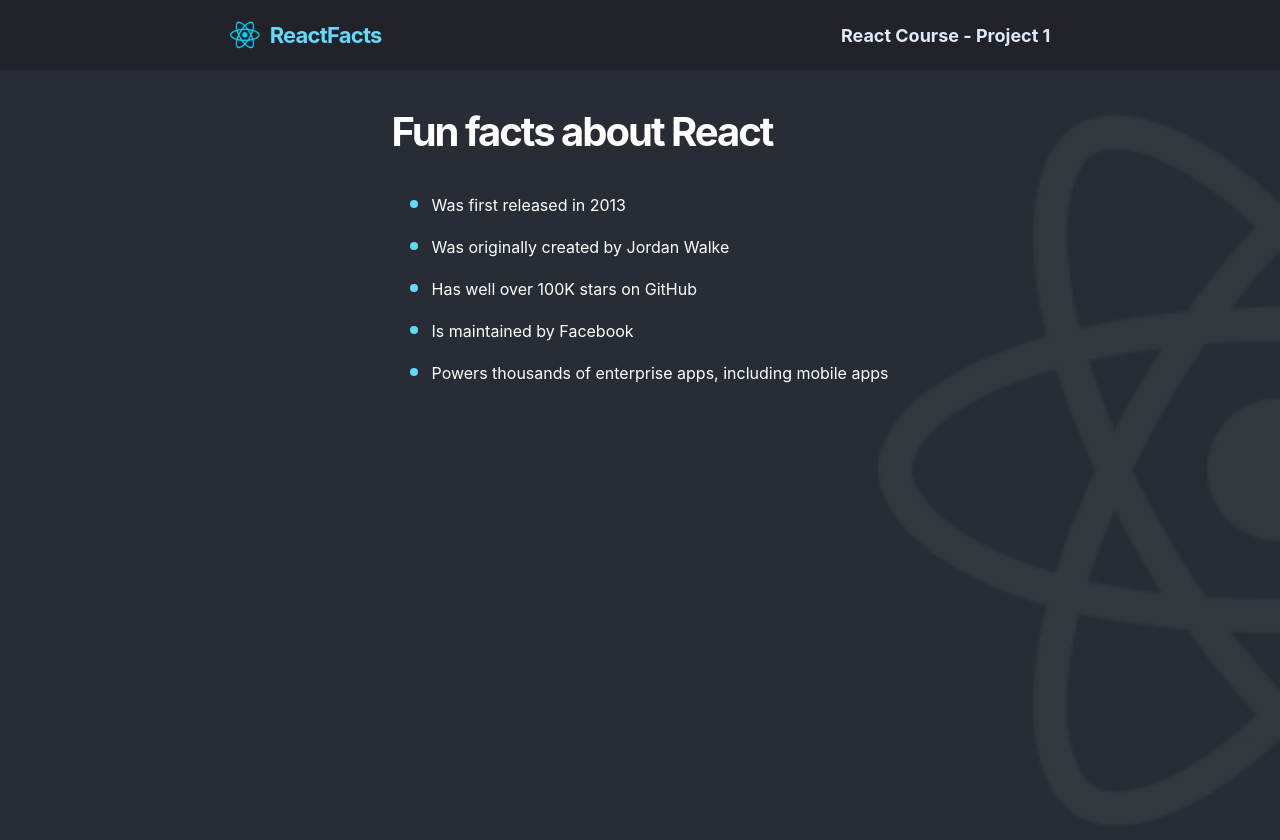
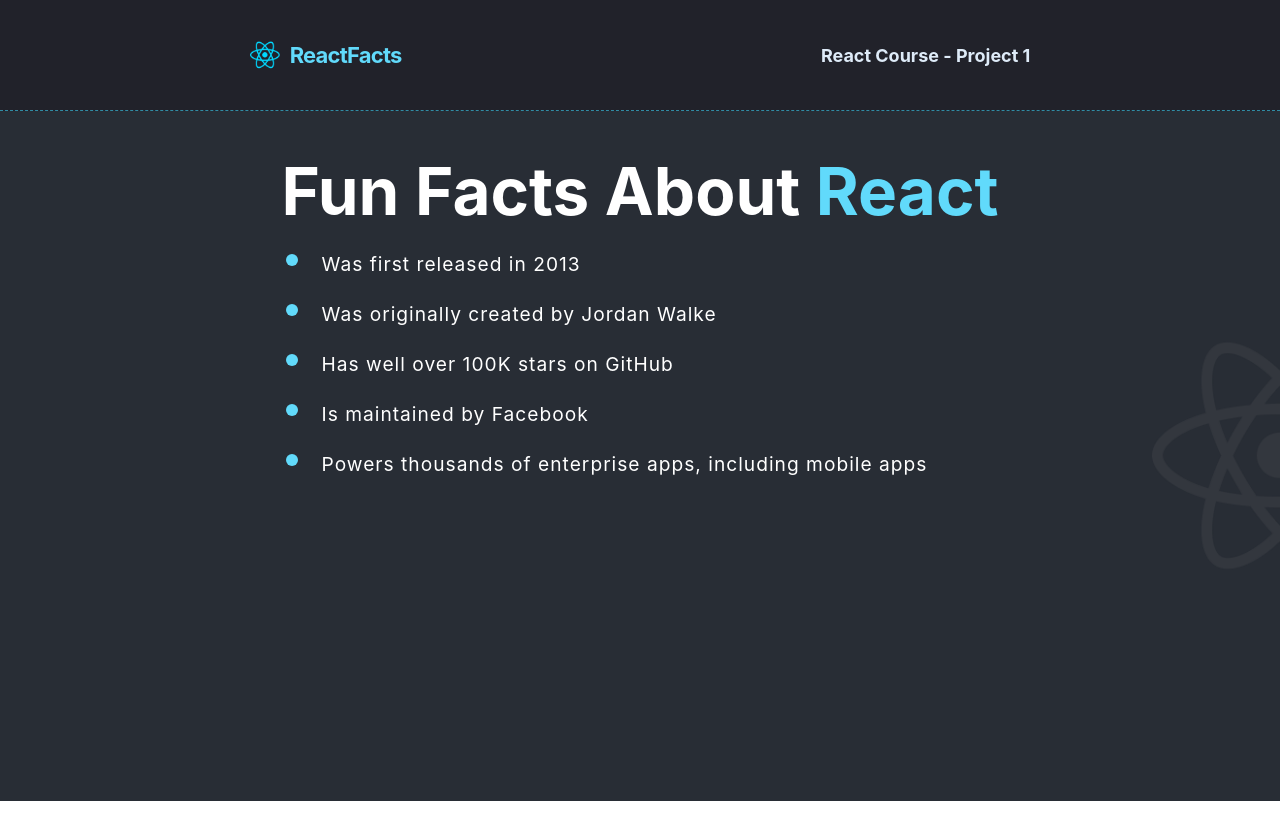
Before and after one commit to mamatkulov95/react-info-page, a React (Create React App) app: page / in a window 1280 px wide. Shown: the top 840 px of the page. After the commit the page ends 801 px from the top, so only its background shows below. Built offline with nearby package versions, Linux system fonts and the light colour scheme; the HTML template or start-up script is replaced by a standard one.

Commit message:
[Main-Info] - Cleanup | Experiment | Have Fun

```diff
--- a/src/App.css
+++ b/src/App.css
@@ -1,38 +1,3 @@
 .App {
-  text-align: center;
+  height: calc(100vh - 110px);
 }
-
-.App-logo {
-  height: 40vmin;
-  pointer-events: none;
-}
-
-@media (prefers-reduced-motion: no-preference) {
-  .App-logo {
-    animation: App-logo-spin infinite 20s linear;
-  }
-}
-
-.App-header {
-  background-color: #282c34;
-  min-height: 100vh;
-  display: flex;
-  flex-direction: column;
-  align-items: center;
-  justify-content: center;
-  font-size: calc(10px + 2vmin);
-  color: white;
-}
-
-.App-link {
-  color: #61dafb;
-}
-
-@keyframes App-logo-spin {
-  from {
-    transform: rotate(0deg);
-  }
-  to {
-    transform: rotate(360deg);
-  }
-}
--- a/src/components/Main/Main.css
+++ b/src/components/Main/Main.css
@@ -1,40 +1,37 @@
 .main {
+  height: inherit;
   display: flex;
   flex-direction: column;
   align-items: center;
-  background: #282D35;
-  width: 100%;
-  height: 100vh;
+
+  background: #282d35;
   background-image: url(../../images/react-icon-large.png);
   background-repeat: no-repeat;
   background-position: right;
-  background-size: contain;
+  background-size: 10%;
 }
 
 .main-content {
-  margin-top: 10px;
+  padding: 40px;
 }
 
 .main-title {
-  font-family: 'Inter', sans-serif;
-  text-align: left;
-  font-size: 40px;
-  letter-spacing: -0.05em;
-  color: #FFFFFF;
+  color: #ffffff;
+  font-family: "Inter", sans-serif;
+  font-size: clamp(1.5rem, 2vw + 2.5rem, 5rem);
+  text-transform: capitalize;
 }
 
-
 .main-items {
-  font-family: 'Inter', sans-serif;
-  line-height: 20px;
-  color: #FFFFFF;
-  padding-block: 10px;
-  text-align: left;
-
+  color: #ffffff;
+  font-family: "Inter", sans-serif;
+  margin-left: 35px;
+  font-size: clamp(1rem, 2vw + 1.2rem, 1.2rem);
+  letter-spacing: 1px;
+  padding: 5px;
 }
 
 .main-items::marker {
-  text-align: center;
-  font-size: 1.5rem;
-  color: #61DAFB;
+  color: #61dafb;
+  font-size: clamp(1rem, 2vw + 2rem, 2.25rem);
 }
--- a/src/components/Main/Main.js
+++ b/src/components/Main/Main.js
@@ -4,7 +4,9 @@
   return (
     <div className="main">
       <div className="main-content">
-        <h1 className="main-title">Fun facts about React</h1>
+        <h1 className="main-title">
+          Fun facts about <span style={{ color: "#61dafb" }}>React</span>
+        </h1>
         <ul className="main-facts">
           <li className="main-items">Was first released in 2013</li>
           <li className="main-items">Was originally created by Jordan Walke</li>
--- a/src/components/Navbar/Navbar.css
+++ b/src/components/Navbar/Navbar.css
@@ -2,8 +2,9 @@
   display: flex;
   justify-content: space-around;
   align-items: center;
-  background: #21222A;
-
+  background: #21222a;
+  padding: 40px;
+  border-bottom: 1px dashed #318ca4;
 }
 
 .left-nav {
@@ -17,15 +18,14 @@
 }
 
 .nav-logo-text {
-  font-family: 'Inter', sans-serif;
+  font-family: "Inter", sans-serif;
   font-size: 22px;
   letter-spacing: -0.8px;
-  color: #61DAFB;
-
+  color: #61dafb;
 }
 
 .nav-title {
-  color: #DEEBF8;
-  font-family: 'Inter', sans-serif;
+  color: #deebf8;
+  font-family: "Inter", sans-serif;
   font-size: 18px;
 }
--- a/src/index.css
+++ b/src/index.css
@@ -1,13 +1,5 @@
-body {
+* {
   margin: 0;
-  font-family: -apple-system, BlinkMacSystemFont, 'Segoe UI', 'Roboto', 'Oxygen',
-    'Ubuntu', 'Cantarell', 'Fira Sans', 'Droid Sans', 'Helvetica Neue',
-    sans-serif;
-  -webkit-font-smoothing: antialiased;
-  -moz-osx-font-smoothing: grayscale;
+  padding: 0;
+  box-sizing: border-box;
 }
-
-code {
-  font-family: source-code-pro, Menlo, Monaco, Consolas, 'Courier New',
-    monospace;
-}
--- a/src/index.js
+++ b/src/index.js
@@ -1,17 +1,12 @@
-import React from 'react';
-import ReactDOM from 'react-dom/client';
-import './index.css';
-import App from './App';
-import reportWebVitals from './reportWebVitals';
+import React from "react";
+import ReactDOM from "react-dom/client";
+import App from "./App";
 
-const root = ReactDOM.createRoot(document.getElementById('root'));
+import "./index.css";
+
+const root = ReactDOM.createRoot(document.getElementById("root"));
 root.render(
   <React.StrictMode>
     <App />
   </React.StrictMode>
 );
-
-// If you want to start measuring performance in your app, pass a function
-// to log results (for example: reportWebVitals(console.log))
-// or send to an analytics endpoint. Learn more: https://bit.ly/CRA-vitals
-reportWebVitals();
--- a/src/reportWebVitals.js
+++ /dev/null
@@ -1,13 +0,0 @@
-const reportWebVitals = onPerfEntry => {
-  if (onPerfEntry && onPerfEntry instanceof Function) {
-    import('web-vitals').then(({ getCLS, getFID, getFCP, getLCP, getTTFB }) => {
-      getCLS(onPerfEntry);
-      getFID(onPerfEntry);
-      getFCP(onPerfEntry);
-      getLCP(onPerfEntry);
-      getTTFB(onPerfEntry);
-    });
-  }
-};
-
-export default reportWebVitals;
```
Also changed, not shown: src/setupTests.js (deleted, +0 -5 lines), src/logo.svg (deleted), 1 other file (tests, documents, lock files or other folders).
